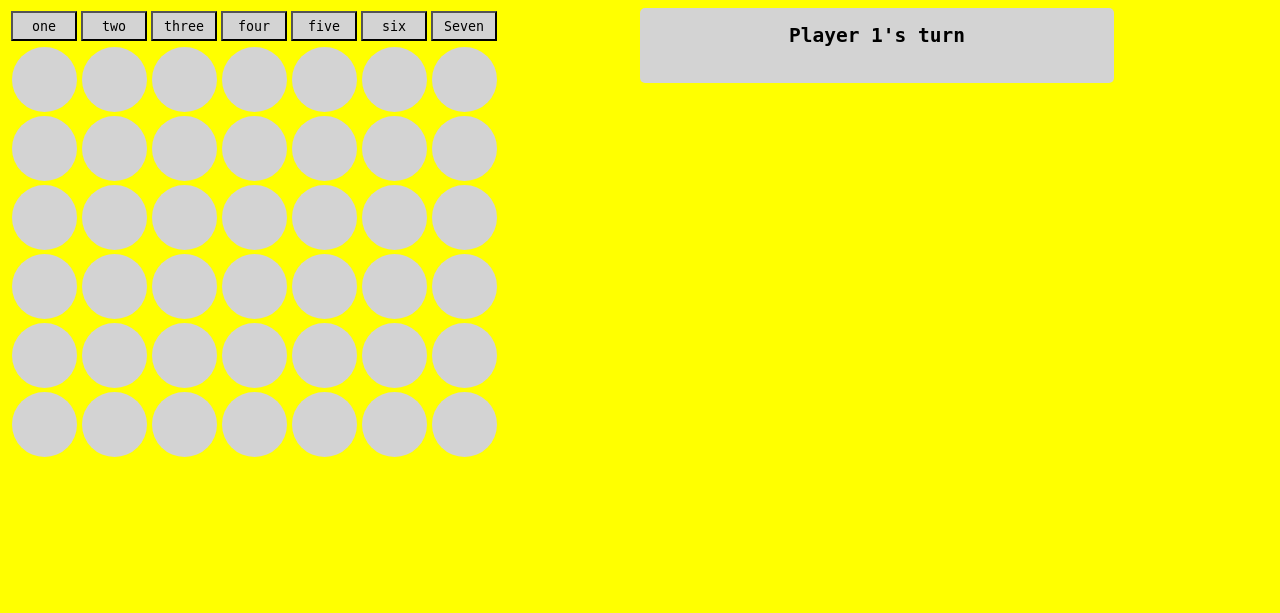
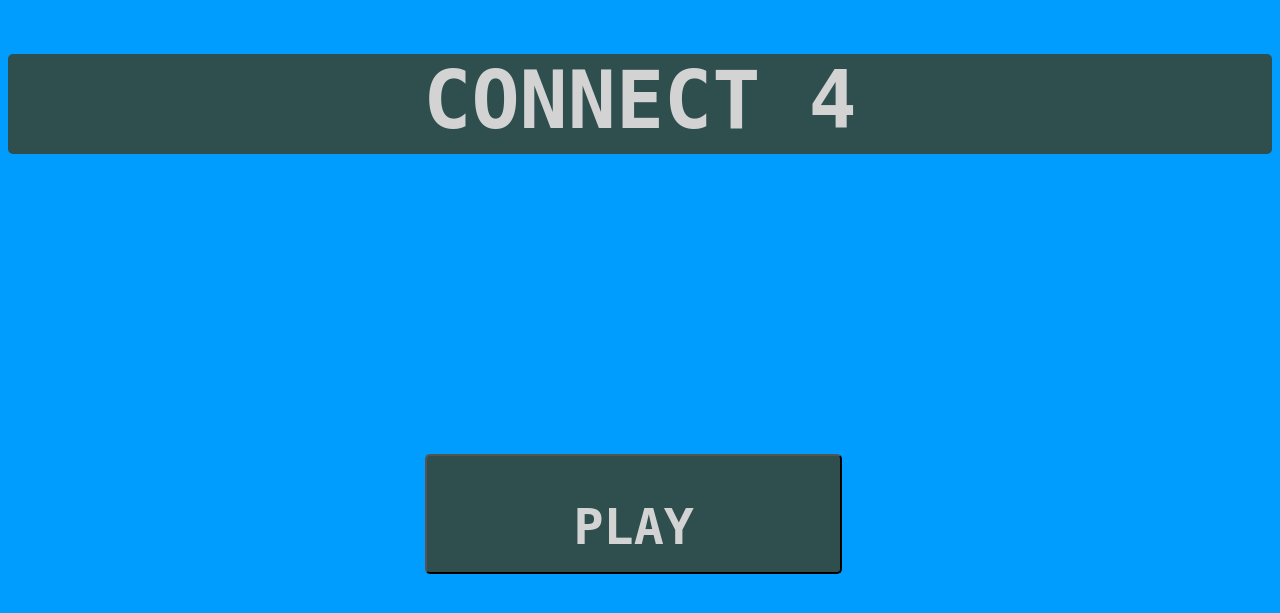
Before and after one commit to JoeSunshine02/connect-four, a Flask app: page / in a window 1280 px wide. Shown: the top 613 px of the page. Run offline with Flask 3, Linux system fonts and the light colour scheme; lists and menus that the app fills with data are empty.

Commit message:
compleated landing page first draft added better UX to row selection worked out colors to better imitate connect 4 game board

```diff
--- a/app.py
+++ b/app.py
@@ -17,8 +17,13 @@ app = Flask(__name__)
 
 @app.route('/')
 def index():
+    return render_template('landing_page.html')
 
+
+@app.route('/game_board')
+def game_board():
     return render_template('game_page.html', board = board, player = player)
+
 
 @app.post('/place_peice')
 def place_peice():
@@ -38,4 +43,4 @@ def place_peice():
         player = -1
     else:
         player = 1
-    return redirect("/")
+    return redirect("/game_board")
--- a/static/game_style.css
+++ b/static/game_page_style.css
@@ -1,5 +1,10 @@
 body{
-    background-color: yellow;
+    background-color: #009dff;
+    font-family: monospace
+}
+button {
+    font-family: inherit;
+    font-weight: bold;
 }
 
 .empty-slot{
@@ -19,18 +24,34 @@ body{
 
 }
 .p2-slot{
-    background-color: black;
+    background-color: yellow;
     height: 65px;
     width: 65px;
     border-radius: 50%;
     margin: auto;
 
 }
-.row-selector{
+.row-selector-p1{
     width:66px;
     height:30px;
     background-color: lightgrey;
     margin: auto;
+    border-radius: 5px;
+}
+.row-selector-p1:hover{
+    background-color: red;
+}
+.row-selector-p2{
+    width:66px;
+    height:30px;
+    background-color: lightgrey;
+    margin: auto;
+    border-radius: 5px;
+}
+.row-selector-p2:hover{
+    background-color: yellow;
+}
+.row-selecter-text{
     font-family: monospace;
 }
 
@@ -42,8 +63,6 @@ body{
 .right-layout{
     float: right;
     width: 50%;
-    display: flex;
-    flex-direction: column;
 }
 .player-container{
     width: 75%;
@@ -52,8 +71,13 @@ body{
     background-color: lightgray;
     border-radius: 5px;
     box-shadow: 2px;
+    margin-top: 30px;
 }
 .player-text{
     text-align: center;
     font-family:monospace;
 }
+.table-wrapper{
+    margin: auto;
+    margin-top: 30px;
+}
--- /dev/null
+++ b/static/landing_page_style.css
@@ -0,0 +1,43 @@
+body{
+    background-color: #009dff;
+    font-family: monospace
+}
+
+.header{
+    width: 100%;
+    height: 100px;
+    background-color: darkslategray;
+    border-radius: 5px;
+}
+.header-text{
+    text-align: center;
+    font-family: monospace;
+    color: lightgray;
+    font-size: 80px;
+}
+.left-layout{
+    float: left;
+    width: 50%;
+
+}
+.right-layout{
+    float: right;
+    width: 50%;
+}
+.play-button{
+    width: 33%;
+    height: 120px;
+    background-color: darkslategray;
+
+    margin-top: 300px;
+    margin-left:33%;
+    border-radius: 5px;
+    transition-duration: .04ms;
+}
+
+.play-text{
+
+    font-family: monospace;
+    color: lightgray;
+    font-size: 50px;
+}
--- a/templates/game_page.html
+++ b/templates/game_page.html
@@ -1,7 +1,7 @@
 <!DOCTYPE html>
 <html lang="en">
 <head>
-    <link rel="stylesheet" href="/static/game_style.css"/>
+    <link rel="stylesheet" href="/static/game_page_style.css"/>
     <meta charset="UTF-8">
     <meta http-equiv="X-UA-Compatible" content="IE=edge">
     <meta name="viewport" content="width=device-width, initial-scale=1.0">
@@ -10,18 +10,27 @@
 <body>
     <div class = "left-layout">
 
-        <table>
+        <table class = "table-wrapper">
             <tr>
                 <form action ="/place_peice" method = "post">
 
-
-                    <th><button type="submit" class = "row-selector" id ="row" name ="row" value = 1>one</button></th>
-                    <th><button type="submit" class = "row-selector" id ="row" name ="row" value = 2>two</button></th>
-                    <th><button type="submit" class = "row-selector" id ="row" name ="row" value = 3>three</button></th>
-                    <th><button type="submit" class = "row-selector" id ="row" name ="row" value = 4>four</button></th>
-                    <th><button type="submit" class = "row-selector" id ="row" name ="row" value = 5>five</button></th>
-                    <th><button type="submit" class = "row-selector" id ="row" name ="row" value = 6>six</button></th>
-                    <th><button type="submit" class = "row-selector" id ="row" name ="row" value = 7>Seven</button></th>
+                    {% if player ==1%}
+                    <th><button type="submit" class = "row-selector-p1" id ="row" name ="row" value = 1>one</button></th>
+                    <th><button type="submit" class = "row-selector-p1" id ="row" name ="row" value = 2>two</button></th>
+                    <th><button type="submit" class = "row-selector-p1" id ="row" name ="row" value = 3>three</button></th>
+                    <th><button type="submit" class = "row-selector-p1" id ="row" name ="row" value = 4>four</button></th>
+                    <th><button type="submit" class = "row-selector-p1" id ="row" name ="row" value = 5>five</button></th>
+                    <th><button type="submit" class = "row-selector-p1" id ="row" name ="row" value = 6>six</button></th>
+                    <th><button type="submit" class = "row-selector-p1" id ="row" name ="row" value = 7>Seven</button></th>
+                    {%elif player ==-1%}
+                    <th><button type="submit" class = "row-selector-p2" id ="row" name ="row" value = 1>one</button></th>
+                    <th><button type="submit" class = "row-selector-p2" id ="row" name ="row" value = 2>two</button></th>
+                    <th><button type="submit" class = "row-selector-p2" id ="row" name ="row" value = 3>three</button></th>
+                    <th><button type="submit" class = "row-selector-p2" id ="row" name ="row" value = 4>four</button></th>
+                    <th><button type="submit" class = "row-selector-p2" id ="row" name ="row" value = 5>five</button></th>
+                    <th><button type="submit" class = "row-selector-p2" id ="row" name ="row" value = 6>six</button></th>
+                    <th><button type="submit" class = "row-selector-p2" id ="row" name ="row" value = 7>Seven</button></th>
+                    {%endif%}
                 </form>
             </tr>
             {% for x in board %}
--- /dev/null
+++ b/templates/landing_page.html
@@ -0,0 +1,18 @@
+<!DOCTYPE html>
+<html lang="en">
+<head>
+    <link rel="stylesheet" href="/static/landing_page_style.css"/>
+    <meta charset="UTF-8">
+    <meta http-equiv="X-UA-Compatible" content="IE=edge">
+    <meta name="viewport" content="width=device-width, initial-scale=1.0">
+    <title>Document</title>
+</head>
+<body>
+    <div class="header"><h1 class ="header-text">CONNECT 4</h1></div>
+
+    <form action="/game_board">
+        <button class = "play-button" type = "submit"><h2 class = "play-text">PLAY</h2></button>
+
+    </form>
+</body>
+</html>
```
Also changed, not shown: templates/end_page.html (added, +13 -0 lines), static/end_page_style.css (added).
